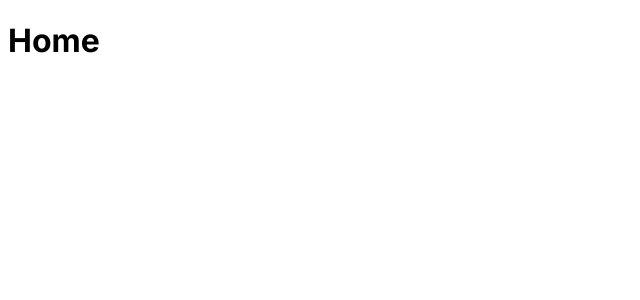
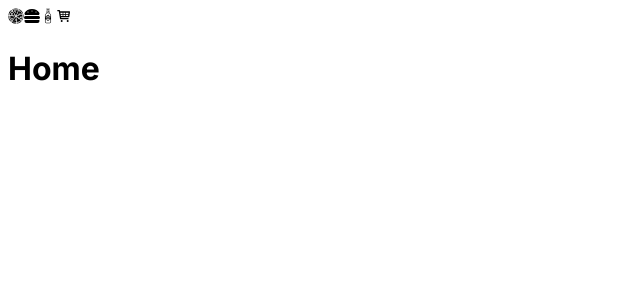
Before and after one commit to igor93araujo/mataFome-API, a Next.js app in the folder frontend/: page / in a window 1280 px wide. Shown: the top 300 px of the page, without its empty margins (0-640 px from the left). Built offline with nearby package versions, Linux system fonts and the light colour scheme.

Commit message:
implementando front

```diff
--- /dev/null
+++ b/frontend/src/app/components/Header/page.tsx
@@ -0,0 +1,17 @@
+import React from 'react'
+import { GiFullPizza, GiBeerBottle } from 'react-icons/gi'
+import { FaHamburger } from 'react-icons/fa'
+import { TiShoppingCart } from 'react-icons/ti'
+
+export default function Header() {
+  return (
+    <aside>
+        <nav>
+            <GiFullPizza />
+            <FaHamburger />
+            <GiBeerBottle />
+            <TiShoppingCart />
+        </nav>
+    </aside>
+  )
+}
--- /dev/null
+++ b/frontend/src/app/components/content/page.tsx
@@ -0,0 +1,29 @@
+'use client'
+import { requestAPi } from '@/app/services/services'
+import React, { useState, useEffect } from 'react'
+
+
+export default function Content() {
+    const [products, setProducts] = useState([])
+
+    useEffect(() => {
+
+        async function getProducts() {
+       const products = await requestAPi(1)
+         setProducts(products)
+        }
+
+    }, [])
+  return (
+    <div>
+      { products.length > 0 && products.map((product) => (
+        <div key={product.id}>
+          <h1>{product.name}</h1>
+          <p>{product.description}</p>
+          <p>{product.price}</p>
+        </div>
+      ))
+      }
+    </div>
+  )
+}
--- a/frontend/src/app/page.tsx
+++ b/frontend/src/app/page.tsx
@@ -1,9 +1,12 @@
+import Aside from "./components/Header/page"
+import Content from "./components/content/page"
 
 export default function Home() {
   return (
     <main>
+      <Aside />
       <h1>Home</h1>
-
+      <Content/>
     </main>
   )
 }
--- /dev/null
+++ b/frontend/src/app/services/services.ts
@@ -0,0 +1,17 @@
+export const requestAPi = async (category: any) => {
+
+    const url = `http://localhost:3001/product`;
+    const options = {
+        method: 'GET',
+        headers: {
+            'Content-Type': 'application/json'
+        }
+    };
+
+    const request = await fetch(url, options)
+    const data = await request.json();
+
+
+
+   return data.filter((product: any) => product.categoryId === category);
+}
--- /dev/null
+++ b/package.json
@@ -0,0 +1,5 @@
+{
+  "dependencies": {
+    "react-icons": "^4.10.1"
+  }
+}
```
Also changed, not shown: 1 other file (tests, documents, lock files or other folders).
